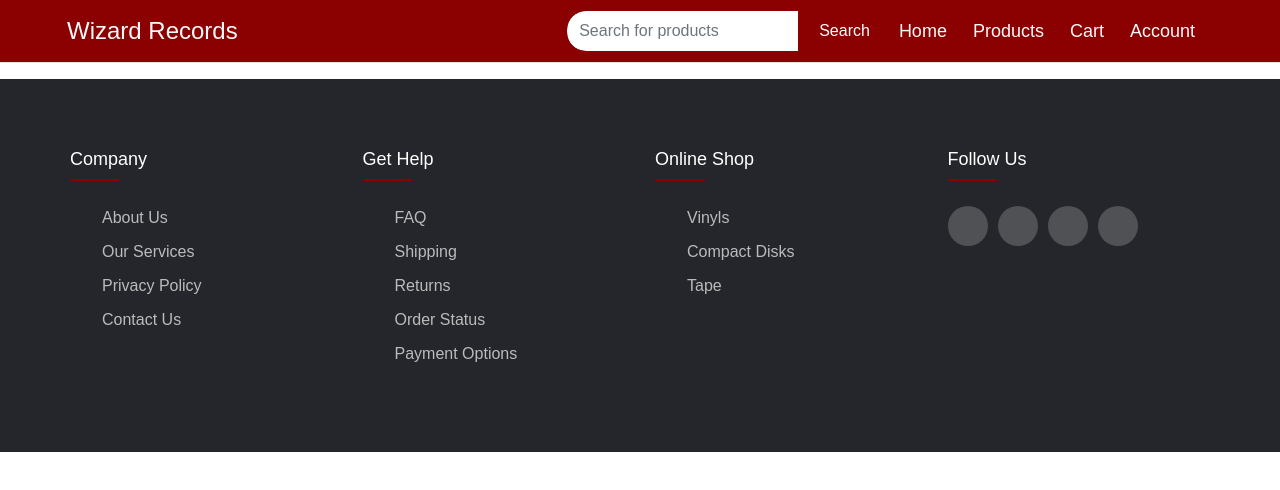
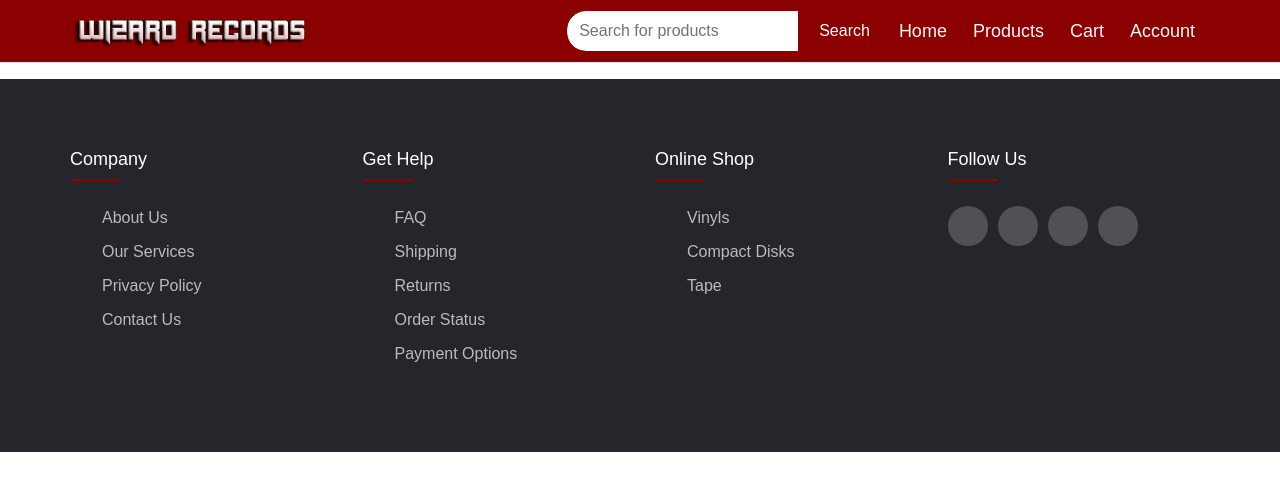
Before and after one commit to thatscringebro/TPWebWizards, a React (Create React App) app in the folder ClientApp/: page /fetch-data in a window 1280 px wide. Shown: the top 490 px of the page. Built offline with nearby package versions, Linux system fonts and the light colour scheme.

Commit message:
modification du carousel pour qu'il revienne au début + logo WizardRecords dans le navbar

```diff
--- a/ClientApp/src/components/Carousel/Carousel.js
+++ b/ClientApp/src/components/Carousel/Carousel.js
@@ -10,12 +10,16 @@ const Carousel = (props) => {
     const next = () => {
         if (currentIndex < (length - 1)) {
             setCurrentIndex(prevState => prevState + 1)
+        } else {
+            setCurrentIndex(0);
         }
     }
 
     const prev = () => {
         if (currentIndex > 0) {
             setCurrentIndex(prevState => prevState - 1)
+        } else {
+            setCurrentIndex(length - 1);
         }
     }
 
--- a/ClientApp/src/components/NavMenu.js
+++ b/ClientApp/src/components/NavMenu.js
@@ -35,7 +35,7 @@ export class NavMenu extends Component {
     return (
       <header>
           <Navbar style={{ backgroundColor: 'darkred' }} className="navbar-expand-sm navbar-toggleable-sm ng-white border-bottom box-shadow mb-3" container light>
-          <NavbarBrand tag={Link} to="/" className="text-light">Wizard Records</NavbarBrand>
+                <NavbarBrand tag={Link} to="/"><img src={require("./images/WizardRecords.png")} alt="logo" style={{ maxHeight: '50px', maxWidth: '250px'}} /></NavbarBrand>
           <NavbarToggler onClick={this.toggleNavbar} className="mr-2" />
           <Collapse className="d-sm-inline-flex flex-sm-row-reverse" isOpen={!this.state.collapsed} navbar>
             <ul className="navbar-nav flex-grow">
```
Also changed, not shown: ClientApp/src/components/images/WizardRecords.png (added).
